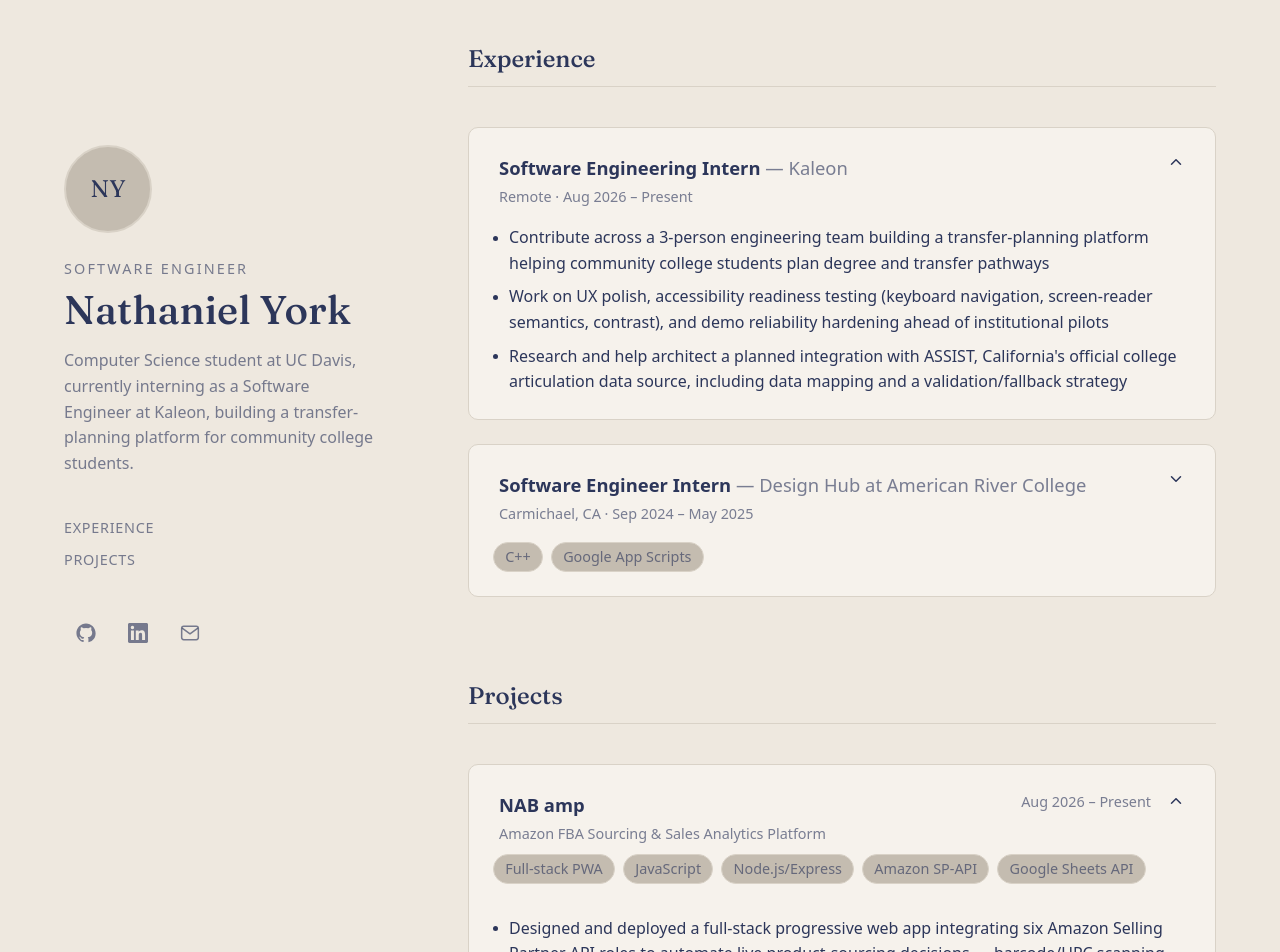
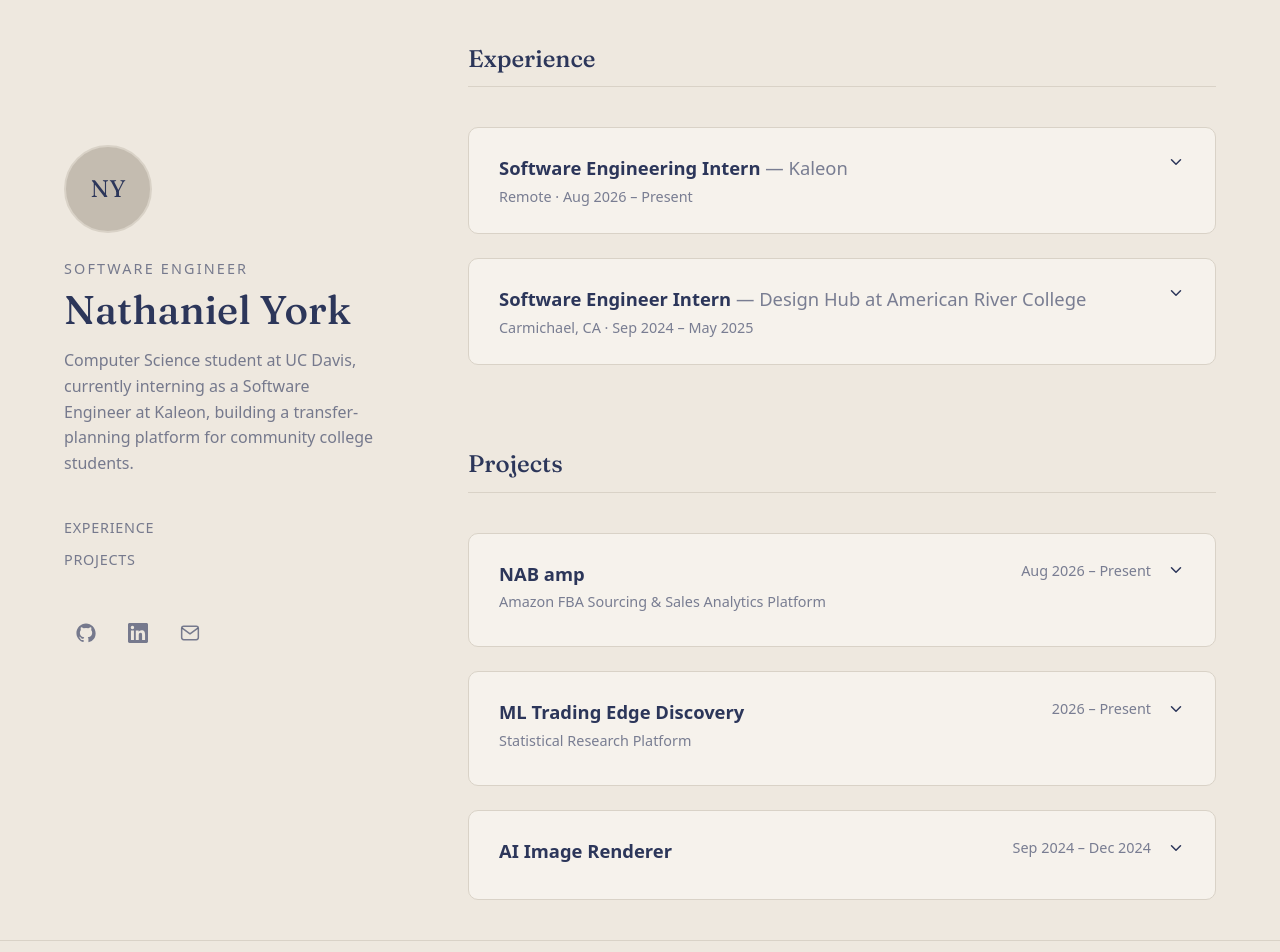
Before and after one commit to Natey17/nathanielyork.dev, a React (Vite) app: page / in a window 1280 px wide. Shown: the top 952 px of the page. Built offline with nearby package versions, Linux system fonts and the light colour scheme.

Commit message:
Collapse all entries by default and hide stack tags until expanded

```diff
--- a/src/components/Experience/Experience.jsx
+++ b/src/components/Experience/Experience.jsx
@@ -7,8 +7,8 @@
   return (
     <Section id="experience" title="Experience">
       <div className={styles.list}>
-        {EXPERIENCE.map((entry, index) => (
-          <ExperienceItem key={entry.id} {...entry} defaultOpen={index === 0} />
+        {EXPERIENCE.map((entry) => (
+          <ExperienceItem key={entry.id} {...entry} />
         ))}
       </div>
     </Section>
--- a/src/components/Experience/ExperienceItem.jsx
+++ b/src/components/Experience/ExperienceItem.jsx
@@ -35,15 +35,6 @@
         </span>
         <ChevronIcon open={isOpen} />
       </button>
-      {stack && (
-        <ul className={styles.stack}>
-          {stack.map((item) => (
-            <li key={item} className={styles.tag}>
-              {item}
-            </li>
-          ))}
-        </ul>
-      )}
       <motion.div
         id={panelId}
         className={styles.panel}
@@ -51,6 +42,15 @@
         animate={{ height: isOpen ? "auto" : 0, opacity: isOpen ? 1 : 0 }}
         transition={{ duration: 0.3 }}
       >
+        {stack && (
+          <ul className={styles.stack}>
+            {stack.map((item) => (
+              <li key={item} className={styles.tag}>
+                {item}
+              </li>
+            ))}
+          </ul>
+        )}
         <ul className={styles.bullets}>
           {bullets.map((bullet) => (
             <li key={bullet} className={styles.bullet}>
--- a/src/components/Projects/ProjectCard.jsx
+++ b/src/components/Projects/ProjectCard.jsx
@@ -39,13 +39,6 @@
           <ChevronIcon open={isOpen} />
         </span>
       </button>
-      <ul className={styles.stack}>
-        {stack.map((item) => (
-          <li key={item} className={styles.tag}>
-            {item}
-          </li>
-        ))}
-      </ul>
       <motion.div
         id={panelId}
         className={styles.panel}
@@ -53,6 +46,13 @@
         animate={{ height: isOpen ? "auto" : 0, opacity: isOpen ? 1 : 0 }}
         transition={{ duration: 0.3 }}
       >
+        <ul className={styles.stack}>
+          {stack.map((item) => (
+            <li key={item} className={styles.tag}>
+              {item}
+            </li>
+          ))}
+        </ul>
         <ul className={styles.bullets}>
           {bullets.map((bullet) => (
             <li key={bullet} className={styles.bullet}>
--- a/src/components/Projects/Projects.jsx
+++ b/src/components/Projects/Projects.jsx
@@ -7,8 +7,8 @@
   return (
     <Section id="projects" title="Projects">
       <div className={styles.list}>
-        {PROJECTS.map((project, index) => (
-          <ProjectCard key={project.id} {...project} defaultOpen={index === 0} />
+        {PROJECTS.map((project) => (
+          <ProjectCard key={project.id} {...project} />
         ))}
       </div>
     </Section>
--- a/src/components/Projects/Projects.module.css
+++ b/src/components/Projects/Projects.module.css
@@ -64,6 +64,7 @@
   display: flex;
   flex-wrap: wrap;
   gap: var(--space-1);
+  padding-top: var(--space-2);
   margin-bottom: var(--space-2);
 }
 
@@ -84,7 +85,6 @@
   display: flex;
   flex-direction: column;
   gap: var(--space-1);
-  padding-top: var(--space-2);
   margin-bottom: var(--space-2);
 }
 
```
